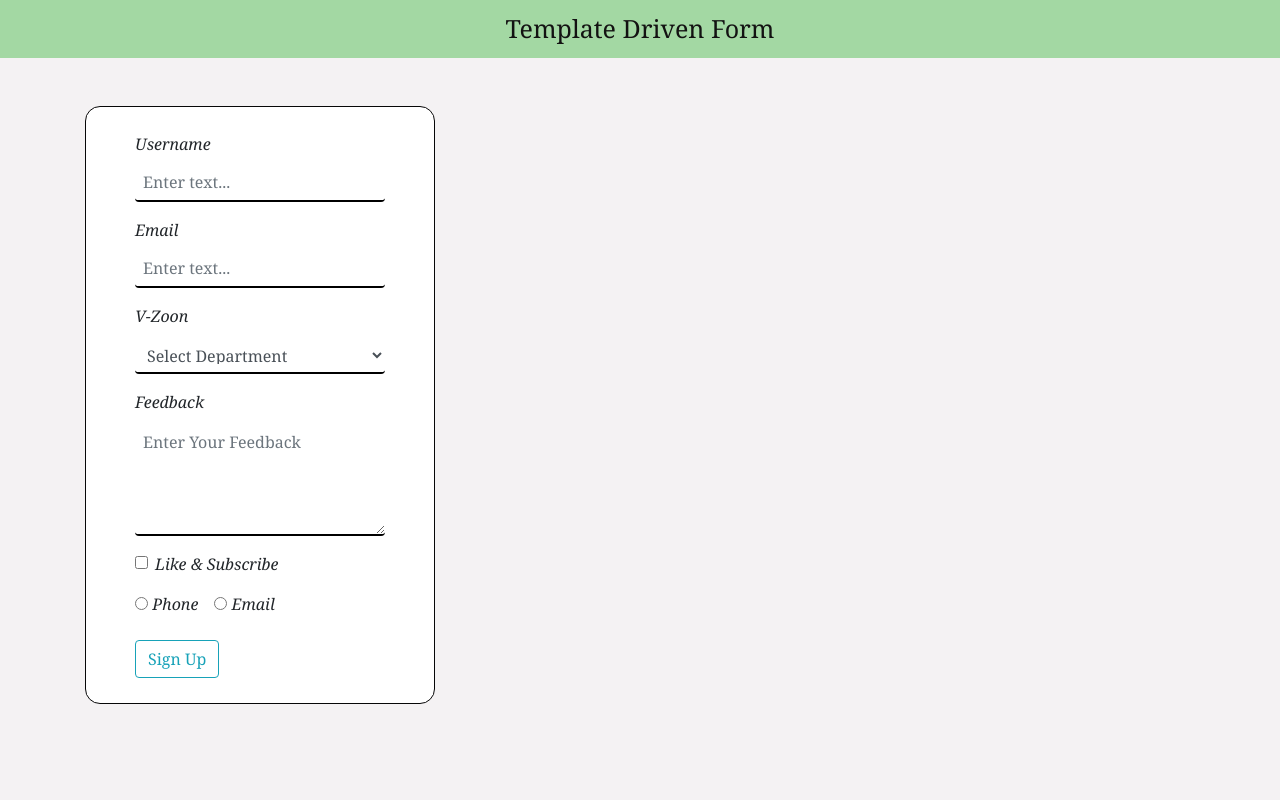
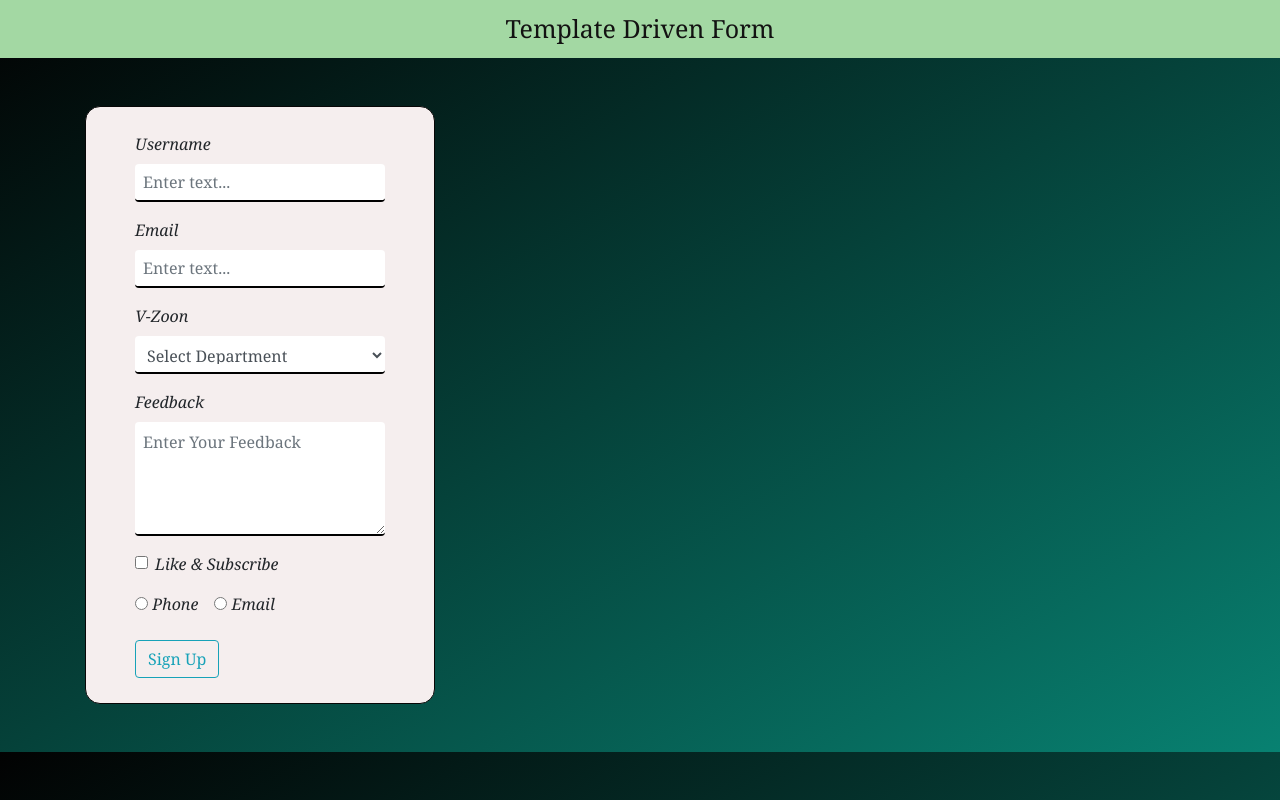
Before and after one commit to Ataar/tdForm, an Angular app: page / in a window 1280 px wide. Built offline with nearby package versions, Linux system fonts and the light colour scheme.

Commit message:
Update files

```diff
--- a/src/app/app.component.scss
+++ b/src/app/app.component.scss
@@ -20,7 +20,7 @@ header
   padding: 25px;
   border-radius: 15px;
   border:1px solid rgb(7, 7, 7);
-
+  background-color: rgb(245, 238, 238);
 
 }
 
@@ -62,6 +62,8 @@ header
   border-radius: 10px;
   box-shadow: 0 0 10px rgba(0, 0, 0, 0.1);
   font-family: Arial, sans-serif;
+  background-color: rgb(194, 186, 186);
+  color: rgb(3, 2, 2);
 }
 
 .formData h5{
@@ -73,7 +75,8 @@ header
  .formData p , h5
  {
    text-indent: 25%;
-   margin-top:25px
+   margin-top:25px;
+   font-family: Georgia;
  }
 
 @media (max-width: 768px) {
--- a/src/styles.scss
+++ b/src/styles.scss
@@ -1,5 +1,6 @@
 body
 {
-    background-color: rgba(194, 185, 187, 0.171);
+    // background-color: rgba(194, 185, 187, 0.171);
+    background: linear-gradient(to bottom right, #020202, #088171);
 
 }
```
